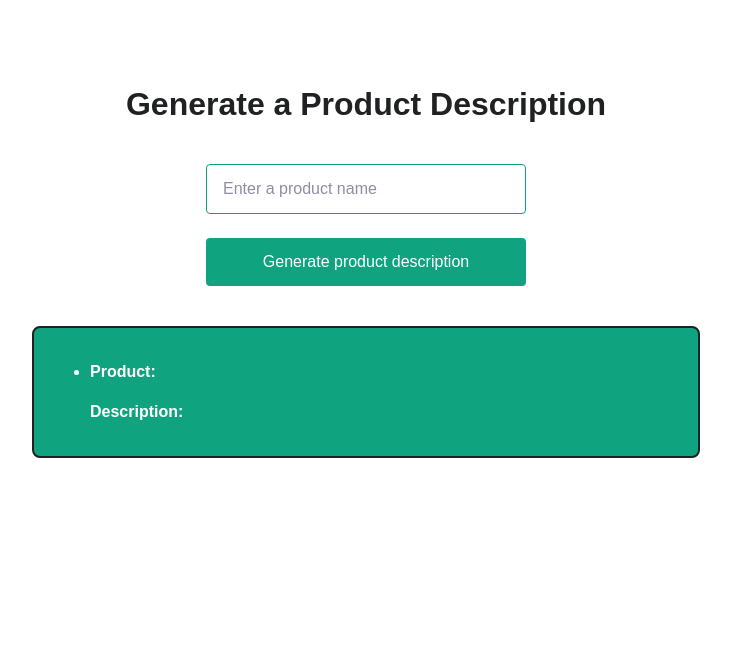
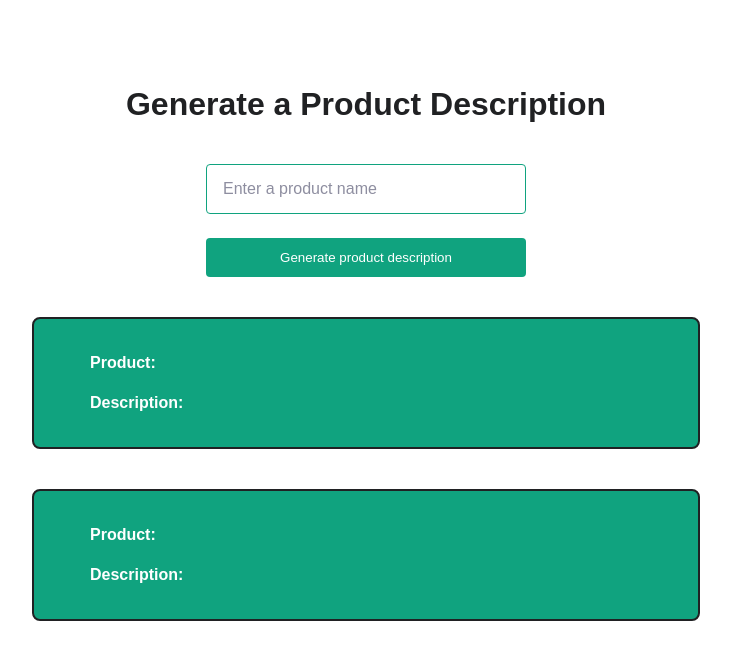
Before and after one commit to timDeHof/productDescriptionGenerator, a Next.js app: page / in a window 1280 px wide. Shown: the top 660 px of the page, without its empty margins (274-1005 px from the left). Built offline with nearby package versions, Linux system fonts and the light colour scheme; no server answers.

Commit message:
got it to show in a list but its out of order

```diff
--- a/pages/index.js
+++ b/pages/index.js
@@ -1,13 +1,39 @@
 import Head from "next/head";
-import { useState } from "react";
+import { useState, useEffect } from "react";
 import styles from "./index.module.css";
 
 export default function Home() {
-  const [productInput, setProductInput] = useState("");
-  const [result, setResult] = useState();
-  const [things, setThings] = useState([{ Product: "", Description: "" }]);
-  console.log("things:", things);
-  const productList = things.map((thing, index) => (
+  const [productName, setProductName] = useState("");
+  const [description, setDescription] = useState("");
+  const [listings, setListings] = useState([{ Product: "", Description: "" }]);
+
+  useEffect(() => {
+    fetchDescription();
+    setListings([
+      { Product: productName, Description: description },
+      ...listings,
+    ]);
+    console.log("listings:", listings);
+  }, []);
+  const handleSubmit = (event) => {
+    event.preventDefault();
+    fetchDescription();
+  };
+
+  async function fetchDescription() {
+    const response = await fetch("/api/generate", {
+      method: "POST",
+      headers: {
+        "Content-Type": "application/json",
+      },
+      body: JSON.stringify({ product: productName }),
+    });
+    const data = await response.json();
+    console.log("data:", data);
+    setDescription(data.result);
+    setProductName("");
+  }
+  const productList = listings.map((thing, index) => (
     <div className={styles.result} key={index}>
       <ul>
         <li>
@@ -20,22 +46,6 @@ export default function Home() {
     </div>
   ));
 
-  async function onSubmit(event) {
-    event.preventDefault();
-    const response = await fetch("/api/generate", {
-      method: "POST",
-      headers: {
-        "Content-Type": "application/json",
-      },
-      body: JSON.stringify({ product: productInput }),
-    });
-
-    const data = await response.json();
-    console.log("data:", data);
-    setResult(data.result);
-    setThings([{ Product: productInput, Description: result }, ...things]);
-    setProductInput("");
-  }
   return (
     <div>
       <Head>
@@ -45,15 +55,17 @@ export default function Home() {
 
       <main className={styles.main}>
         <h3>Generate a Product Description</h3>
-        <form onSubmit={onSubmit}>
+        <form onSubmit={handleSubmit}>
           <input
             type="text"
             name="product"
             placeholder="Enter a product name"
-            value={productInput}
-            onChange={(event) => setProductInput(event.target.value)}
+            value={productName}
+            onChange={(event) => setProductName(event.target.value)}
           />
-          <input type="submit" value="Generate product description" />
+          <button type="submit" value="Generate product description">
+            Generate product description
+          </button>
         </form>
         {productList}
       </main>
--- a/pages/index.module.css
+++ b/pages/index.module.css
@@ -38,7 +38,7 @@
   color: #8e8ea0;
   opacity: 1;
 }
-.main input[type="submit"] {
+.main button[type="submit"] {
   padding: 12px 0;
   color: #fff;
   background-color: #10a37f;
@@ -47,7 +47,8 @@
   text-align: center;
   cursor: pointer;
 }
-.main .result {
+ .result {
+
   font-weight: bold;
   margin-top: 40px;
   width: 50%;
@@ -57,3 +58,7 @@
   border: 2px solid #202123;
   color: #fff;
 }
+
+.result li {
+  list-style-type: none;
+}
```
